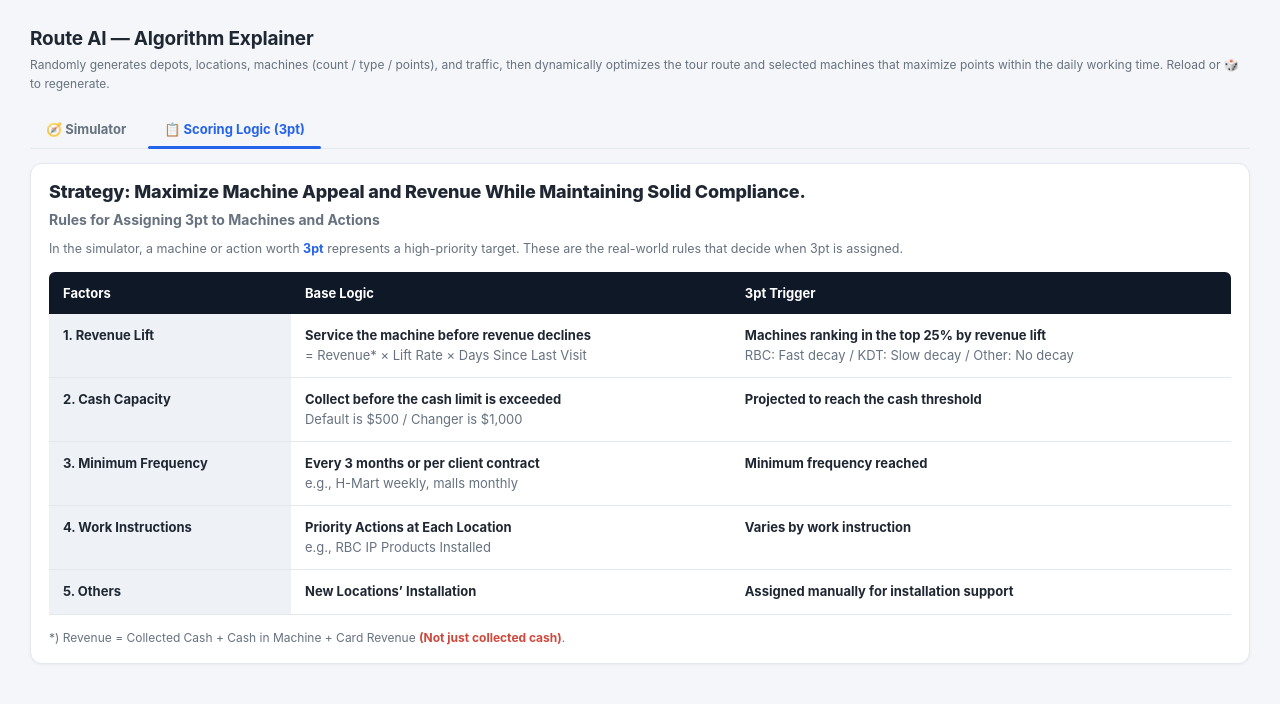
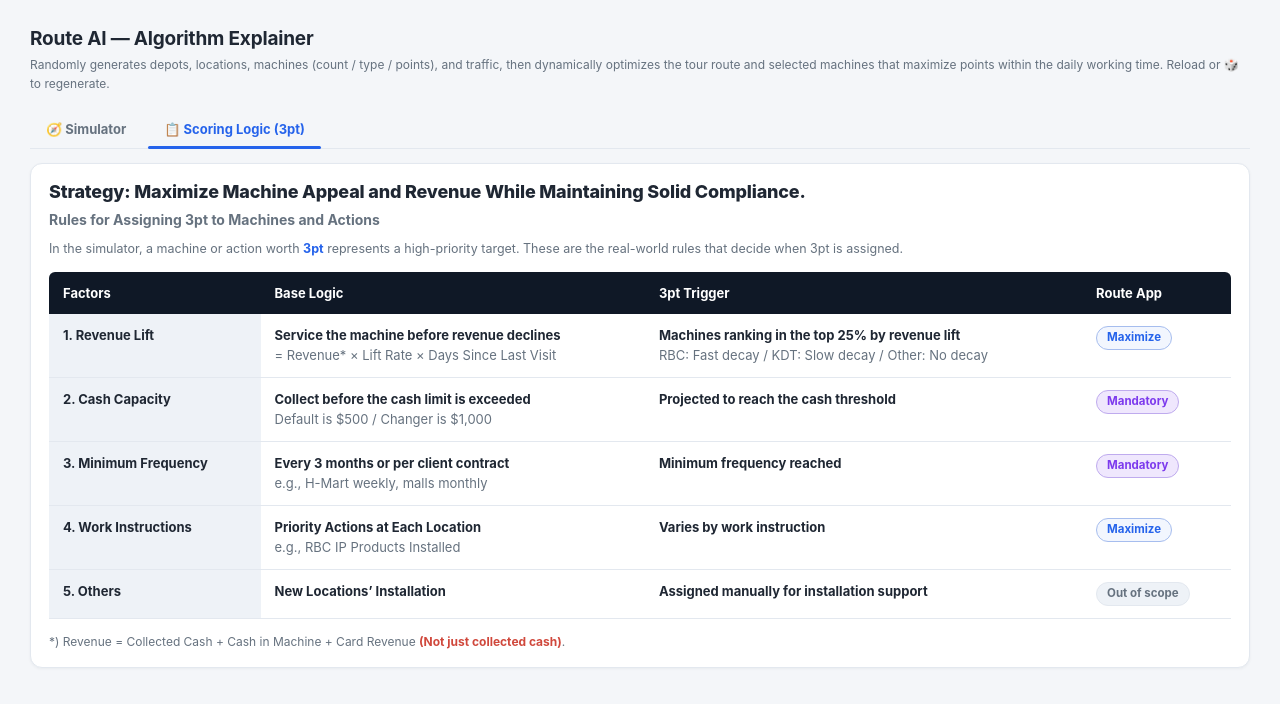
Before and after one commit to geshi0820/route-ai-simulator, a plain HTML site: page index.html in a window 1280 px wide. Both pictures are taken after a click on the button "📋 Scoring Logic (3pt)". Drawn offline with Linux system fonts and the light colour scheme.

Commit message:
Add Route App column to scoring table

```diff
--- a/index.html
+++ b/index.html
@@ -139,7 +139,11 @@
   .logic .intro { font-size:12.5px; color:var(--muted); margin:8px 0 14px; line-height:1.55; }
   .logic .intro b { color:var(--accent); }
   .ltwrap { overflow-x:auto; }
-  .ltable { width:100%; border-collapse:collapse; font-size:13px; min-width:640px; }
+  .ltable { width:100%; border-collapse:collapse; font-size:13px; min-width:780px; }
+  .rab { display:inline-block; font-size:11.5px; font-weight:700; padding:2px 10px; border-radius:20px; white-space:nowrap; }
+  .rab.max { background:var(--wash); color:var(--accent); border:1px solid color-mix(in srgb, var(--accent) 32%, var(--border)); }
+  .rab.must { background:color-mix(in srgb, var(--must) 12%, var(--panel)); color:var(--must); border:1px solid color-mix(in srgb, var(--must) 35%, var(--border)); }
+  .rab.na { background:var(--panel-2); color:var(--muted); border:1px solid var(--border); }
   .ltable th { background:#0f1826; color:#fff; text-align:left; padding:11px 14px; font-weight:700; }
   .ltable th:first-child { border-radius:6px 0 0 0; } .ltable th:last-child { border-radius:0 6px 0 0; }
   .ltable td { border-bottom:1px solid var(--border); padding:12px 14px; vertical-align:top; line-height:1.5; }
@@ -218,32 +222,37 @@
       <p class="intro">In the simulator, a machine or action worth <b>3pt</b> represents a high-priority target. These are the real-world rules that decide when 3pt is assigned.</p>
       <div class="ltwrap">
         <table class="ltable">
-          <thead><tr><th>Factors</th><th>Base Logic</th><th>3pt Trigger</th></tr></thead>
+          <thead><tr><th>Factors</th><th>Base Logic</th><th>3pt Trigger</th><th>Route App</th></tr></thead>
           <tbody>
             <tr>
               <td class="factor">1. Revenue Lift</td>
               <td><b>Service the machine before revenue declines</b><br><span class="muted">= Revenue* × Lift Rate × Days Since Last Visit</span></td>
               <td><b>Machines ranking in the top 25% by revenue lift</b><br><span class="muted">RBC: Fast decay / KDT: Slow decay / Other: No decay</span></td>
+              <td><span class="rab max">Maximize</span></td>
             </tr>
             <tr>
               <td class="factor">2. Cash Capacity</td>
               <td><b>Collect before the cash limit is exceeded</b><br><span class="muted">Default is $500 / Changer is $1,000</span></td>
               <td><b>Projected to reach the cash threshold</b></td>
+              <td><span class="rab must">Mandatory</span></td>
             </tr>
             <tr>
               <td class="factor">3. Minimum Frequency</td>
               <td><b>Every 3 months or per client contract</b><br><span class="muted">e.g., H-Mart weekly, malls monthly</span></td>
               <td><b>Minimum frequency reached</b></td>
+              <td><span class="rab must">Mandatory</span></td>
             </tr>
             <tr>
               <td class="factor">4. Work Instructions</td>
               <td><b>Priority Actions at Each Location</b><br><span class="muted">e.g., RBC IP Products Installed</span></td>
               <td><b>Varies by work instruction</b></td>
+              <td><span class="rab max">Maximize</span></td>
             </tr>
             <tr>
               <td class="factor">5. Others</td>
               <td><b>New Locations’ Installation</b></td>
               <td><b>Assigned manually for installation support</b></td>
+              <td><span class="rab na">Out of scope</span></td>
             </tr>
           </tbody>
         </table>
```
